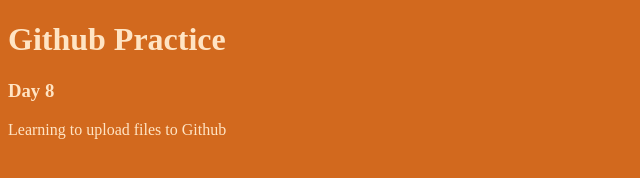
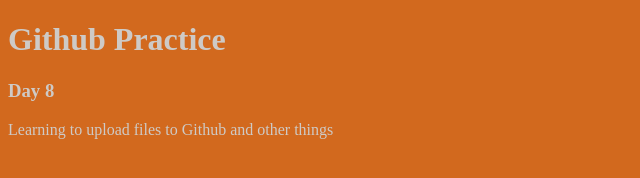
Before and after one commit to Kyle-Shackelford/github-practice-2, a plain HTML site: page index.html in a window 1280 px wide. Shown: the whole page, without its empty margins (0-640 px from the left). Drawn offline with Linux system fonts and the light colour scheme; files that its build step writes are made by us from their sources.

Commit message:
changes to index.html paragraph

```diff
--- a/css/stylesheet.css
+++ b/css/stylesheet.css
@@ -1,4 +1,4 @@
 body{
     background-color: chocolate;
-    color: bisque;
+    color: rgb(206, 202, 198);
 }
--- a/index.html
+++ b/index.html
@@ -10,7 +10,8 @@
   <body>
 <h1>Github Practice</h1>
 <h3>Day 8</h3>
-<p>Learning to upload files to Github</p>
+<p>Learning to upload files to Github and other things</p>
+
   </body>
 
   </html>
```
